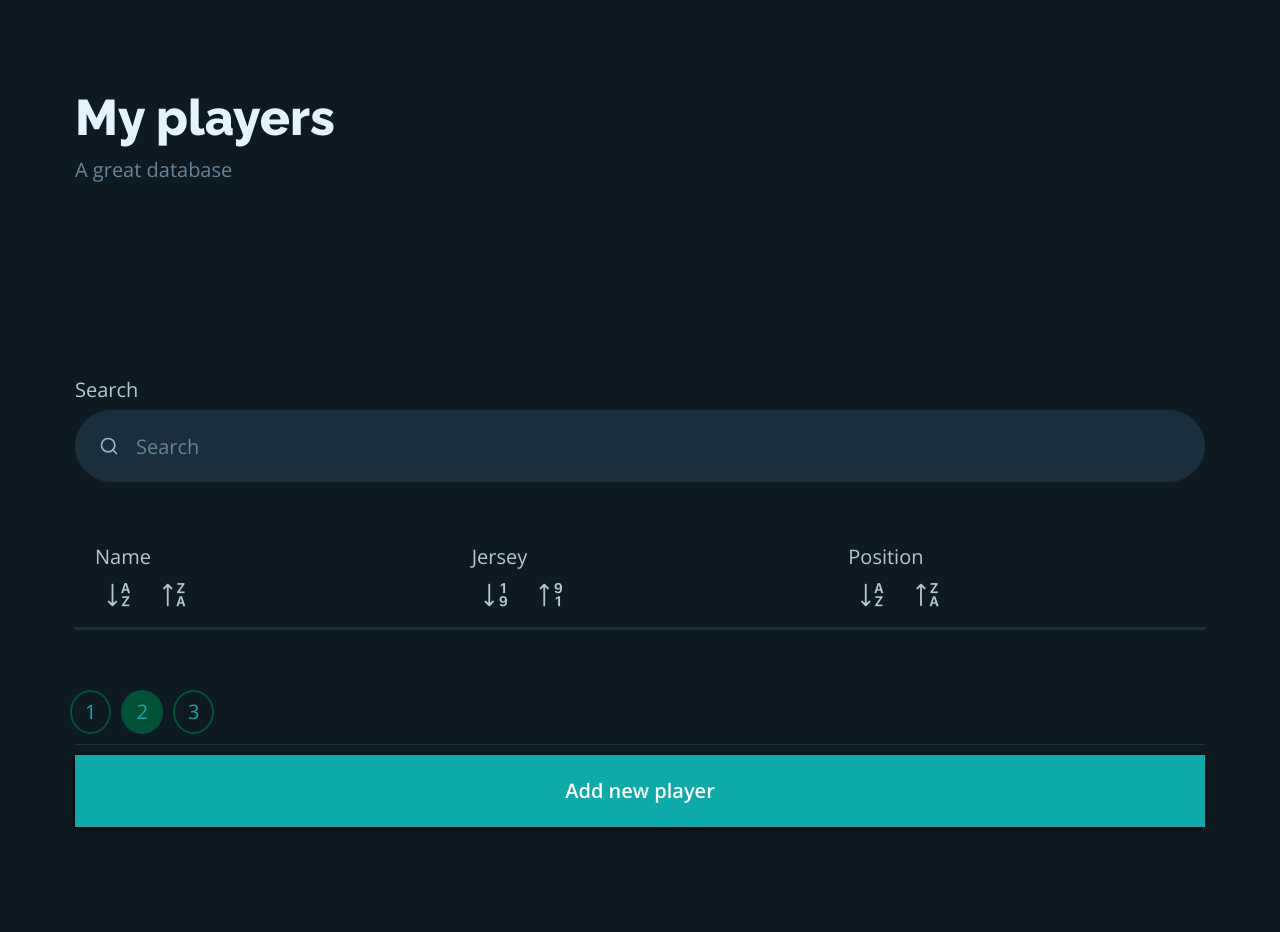
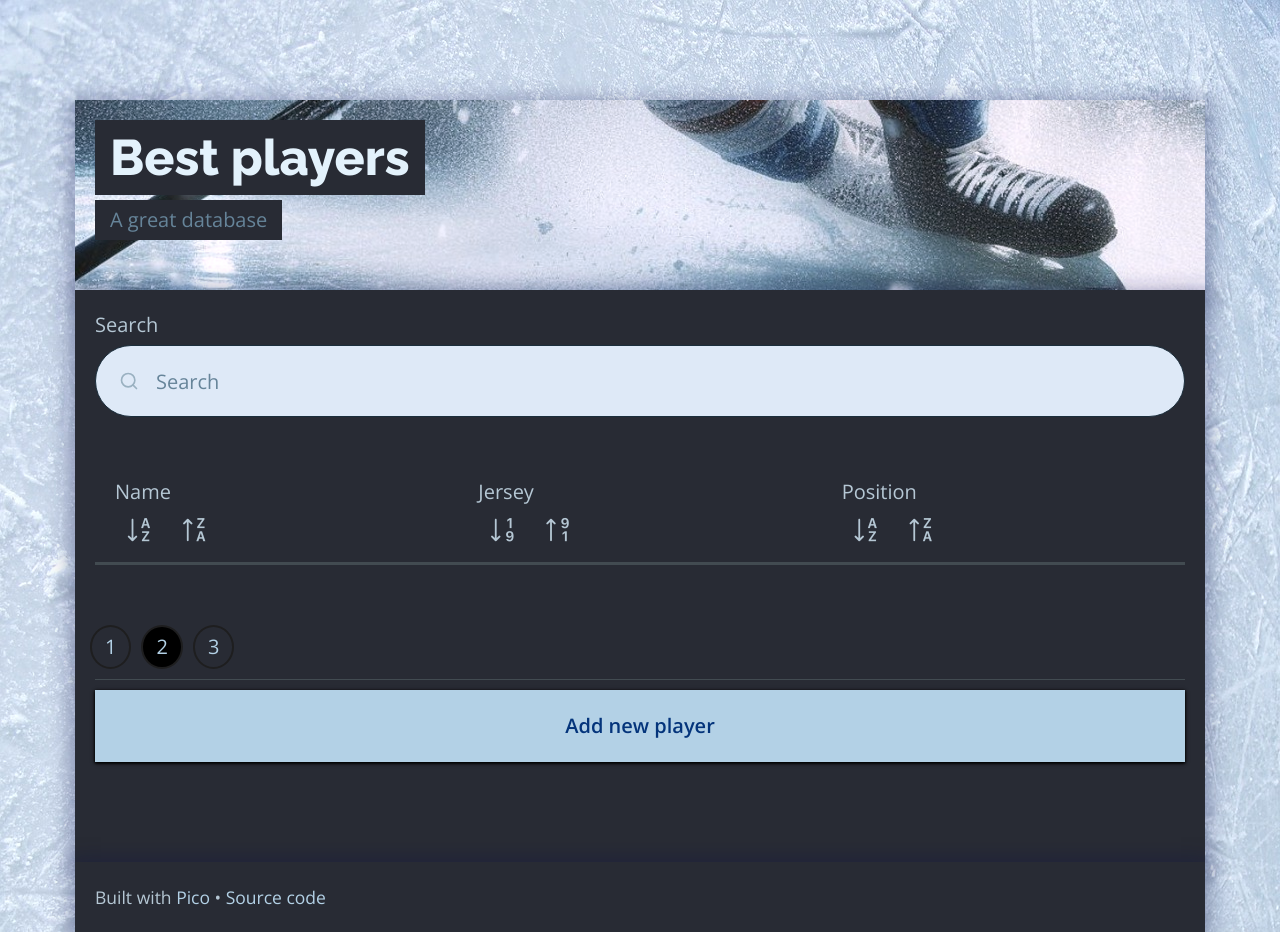
Before and after one commit to AmaTib/individuell-inl-mning-front-end, a plain HTML site: page index.html in a window 1280 px wide. Shown: the top 932 px of the page. Drawn offline with nearby package versions, Linux system fonts and the light colour scheme; no server answers.

Commit message:
restyling of entire page

```diff
--- a/custom.css
+++ b/custom.css
@@ -17,17 +17,17 @@
 
  i:hover{
   cursor: pointer;
-  background-color: #005237;
+  background-color: #000000;
  }
 
  .page-item{
-  border: solid #005237 2px;
+  border: solid #1e1e1f 2px;
   padding: 5px 13px 5px 13px;
   border-radius: 50%;
   margin: 0 5px;
  }
   .page-item.active {
-  background-color: #005237;
+  background-color: #000000;
 }
 
  h1,
@@ -43,11 +43,18 @@
  h1 {
    --font-size: 2.5rem;
    --typography-spacing-vertical: 2.5rem;
+   background-color: rgb(40, 43, 52);
+   width: fit-content;
+   padding: 0 15px;
  }
 
  h2 {
    --font-size: 2rem;
    --typography-spacing-vertical: 2rem;
+   background-color: rgb(40, 43, 52);
+   width: fit-content;
+   padding: 5px 15px;
+   margin-top: 5px;
  }
 
  h3 {
@@ -265,11 +272,11 @@
    --h5-color: #759cb8;
    --h6-color: #668499;
    --muted-color: hsl(205, 20%, 50%);
-   --muted-border-color: #1b2e3c;
-   --primary: hsl(180, 85%, 36%);
-   --primary-hover: hsl(180, 80%, 45%);
+   --muted-border-color: #424b51;
+   --primary: hsl(204, 50%, 80%);
+   --primary-hover: hsl(204, 50%, 80%);
    --primary-focus: rgba(14, 170, 170, 0.25);
-   --primary-inverse: #fff;
+   --primary-inverse: #04347b;
    --secondary: hsl(205, 25%, 41%);
    --secondary-hover: hsl(205, 20%, 50%);
    --secondary-focus: rgba(102, 132, 153, 0.25);
@@ -536,7 +543,7 @@
   font-weight: 600;
   font-size: 1.25rem;
   line-height: 1.25;
-  color: #00449e;
+  color: #c3d2e6;
   box-sizing: border-box;
 }
 
@@ -651,3 +658,26 @@
   display:flex;
   justify-content: space-between;
 }
+
+body{
+  background-image: url(/images/ice-4022209_1920.jpg);
+  padding-top: 100px;
+}
+
+.container{
+   background-color: rgb(40, 43, 52);
+
+  width: 100vw;
+  padding: 20px;
+  box-shadow: rgba(9, 14, 75, 0.35) 0px 5px 20px 6px;
+}
+
+#header{
+  background-image: url(/images/ai-generated-8612309_1280-cropped.png);
+  background-size: cover;
+}
+
+#searchPlayer{
+  background-color: rgb(222, 233, 247);
+  color: #000;
+}
--- a/index.html
+++ b/index.html
@@ -5,7 +5,7 @@
     <meta charset="utf-8" />
     <meta name="viewport" content="width=device-width, initial-scale=1" />
     <title>Amandas inlämning</title>
-    <link rel="shortcut icon" href="https://picocss.com/favicon.ico" />
+    <link rel="shortcut icon" href="/images/icons8-hockey-24.png" />
     <link
       rel="stylesheet"
       href="https://cdn.jsdelivr.net/npm/@picocss/pico@1/css/pico.min.css"
@@ -19,9 +19,9 @@
 
   <body>
     <!-- Header -->
-    <header class="container">
+    <header id="header" class="container">
       <hgroup>
-        <h1>My players</h1>
+        <h1>Best players</h1>
         <h2>A great database</h2>
       </hgroup>
     </header>
```
Also changed, not shown: images/ai-generated-8612309_1280-cropped.png (added), images/ice-4022209_1920.jpg (added), images/icons8-hockey-24.png (added).
